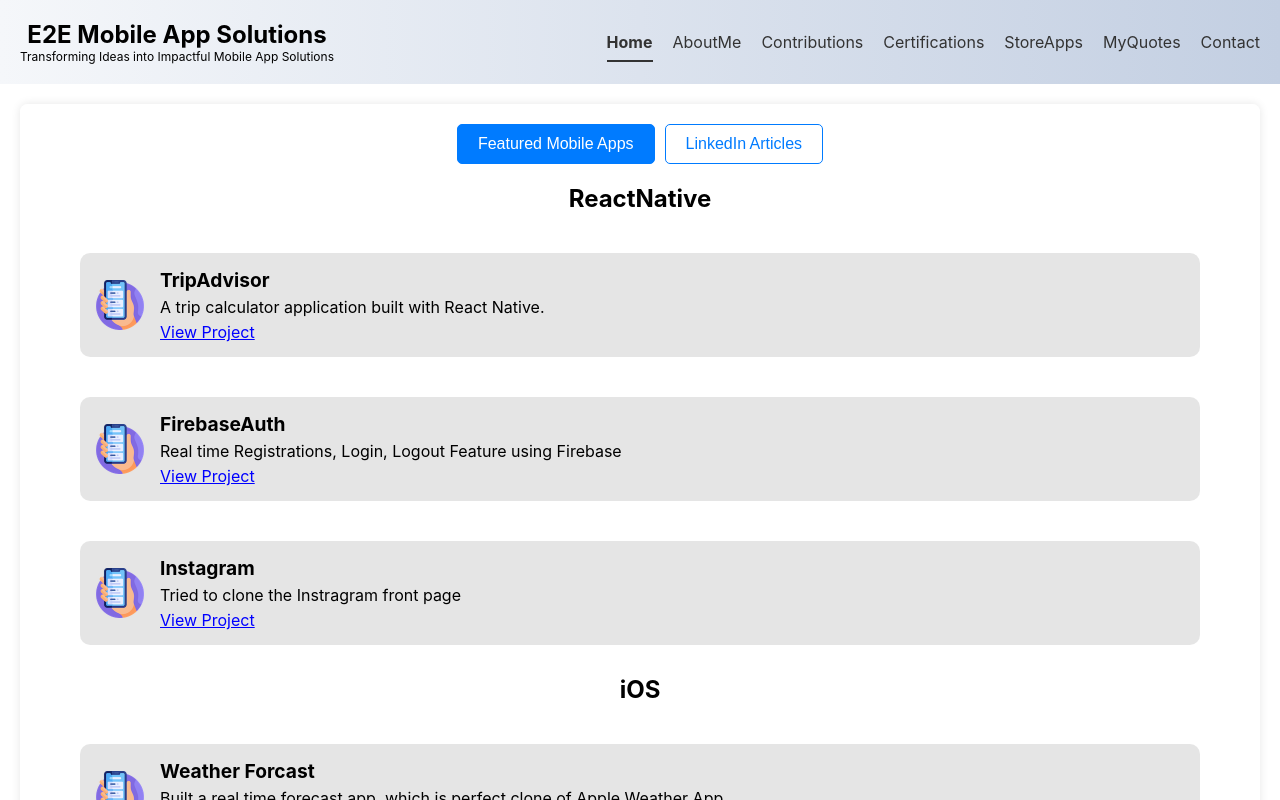
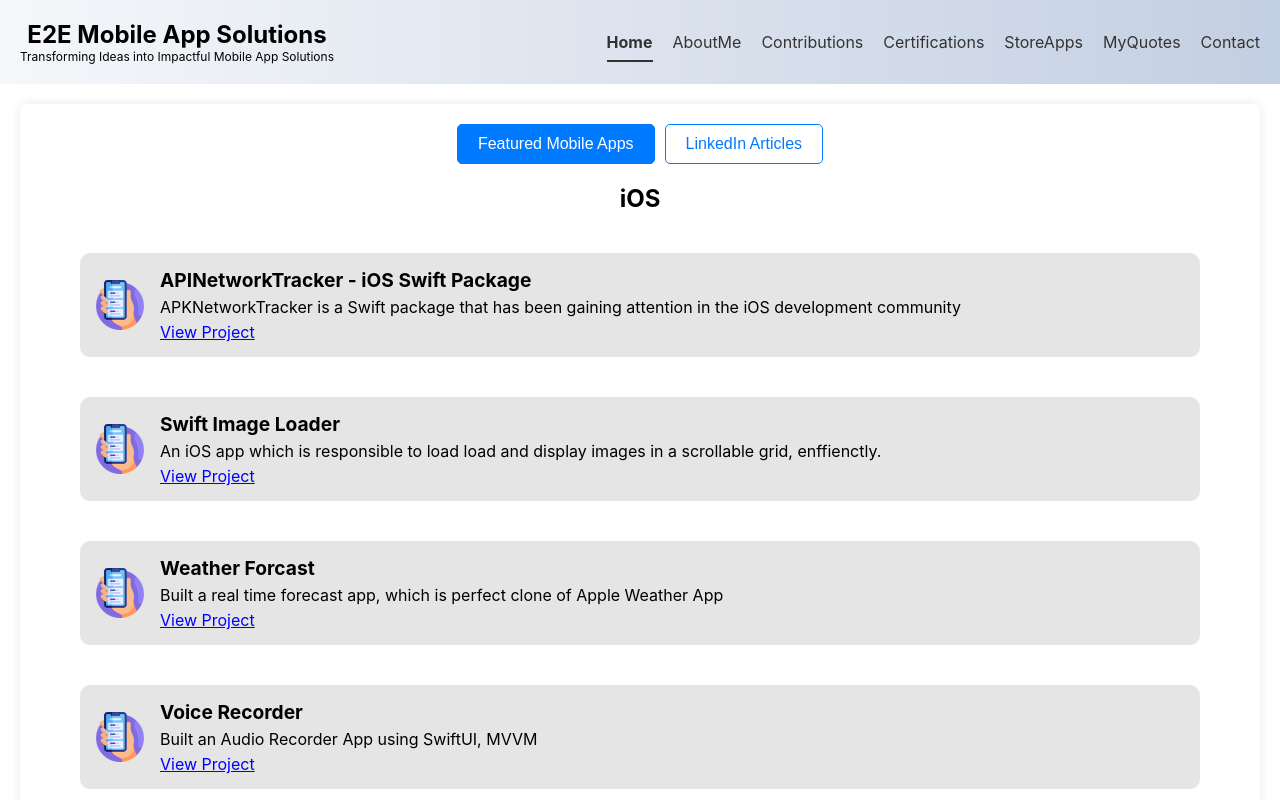
Before and after one commit to pavan-kumar-arepu/E2EMobileAppsSite, a React (Create React App) app: page /contributions in a window 1280 px wide. Shown: the top 800 px of the page. Built offline with nearby package versions, Linux system fonts and the light colour scheme.

Commit message:
Added new Contributions and updated browser title

```diff
--- a/public/index.html
+++ b/public/index.html
@@ -24,7 +24,7 @@
       work correctly both with client-side routing and a non-root public URL.
       Learn how to configure a non-root public URL by running `npm run build`.
     -->
-    <title>React App</title>
+    <title>Pavan E2E Mobile Apps</title>
   </head>
   <body>
     <noscript>You need to enable JavaScript to run this app.</noscript>
--- a/src/components/Tabs/Contributions/ContributionScreen.js
+++ b/src/components/Tabs/Contributions/ContributionScreen.js
@@ -5,6 +5,42 @@ import articleImage from "../../../assets/application.png";
 import CardItem from "../../../Reusable/CardItem";
 
 const featuredApps = {
+  iOS: [
+    {
+      name: "APINetworkTracker - iOS Swift Package",
+      description:
+        "APKNetworkTracker is a Swift package that has been gaining attention in the iOS development community",
+      link: "https://github.com/pavan-kumar-arepu/APKNetworkTracker-Package",
+      thumbnail: smartphoneImage,
+    },
+    {
+      name: "Swift Image Loader",
+      description:
+        "An iOS app which is responsible to load load and display images in a scrollable grid, enffienctly.",
+      link: "https://github.com/pavan-kumar-arepu/SpritualMaster-A-Smart-ImageLoaderApp",
+      thumbnail: smartphoneImage,
+    },
+    {
+      name: "Weather Forcast",
+      description:
+        "Built a real time forecast app, which is perfect clone of Apple Weather App",
+      link: "https://github.com/pavan-kumar-arepu/SwiftForecast",
+      thumbnail: smartphoneImage,
+    },
+    {
+      name: "Voice Recorder",
+      description: "Built an Audio Recorder App using SwiftUI, MVVM",
+      link: "https://github.com/pavan-kumar-arepu/AudioRecorderPavanKumar",
+      thumbnail: smartphoneImage,
+    },
+    {
+      name: "Spiritual Master",
+      description:
+        "Built a high performance image loader dynamically, with SwiftUI, Cache and API's",
+      link: "https://github.com/pavan-kumar-arepu/SmartImageLoader",
+      thumbnail: smartphoneImage,
+    },
+  ],
   ReactNative: [
     {
       name: "TripAdvisor",
@@ -23,28 +59,6 @@ const featuredApps = {
       name: "Instagram ",
       description: "Tried to clone the Instragram front page",
       link: "https://github.com/pavan-kumar-arepu/Instagram_React",
-      thumbnail: smartphoneImage,
-    },
-  ],
-  iOS: [
-    {
-      name: "Weather Forcast",
-      description:
-        "Built a real time forecast app, which is perfect clone of Apple Weather App",
-      link: "https://github.com/pavan-kumar-arepu/SwiftForecast",
-      thumbnail: smartphoneImage,
-    },
-    {
-      name: "Voice Recorder",
-      description: "Built an Audio Recorder App using SwiftUI, MVVM",
-      link: "https://github.com/pavan-kumar-arepu/AudioRecorderPavanKumar",
-      thumbnail: smartphoneImage,
-    },
-    {
-      name: "Spiritual Master",
-      description:
-        "Built a high performance image loader dynamically, with SwiftUI, Cache and API's",
-      link: "https://github.com/pavan-kumar-arepu/SmartImageLoader",
       thumbnail: smartphoneImage,
     },
   ],
@@ -74,9 +88,49 @@ const featuredApps = {
 
 const articles = [
   {
+    name: "APKNetwork Tracker",
+    description:
+      "An article on how to create a SwiftPackage Manager to Track API calls in iOS applications",
+    link: "https://www.linkedin.com/pulse/apknetworktracker-ios-applications-pavan-kumar-arepu-hyvbf/?trackingId=tjJjWp6YQY6x4B0gY%2BmLUQ%3D%3D",
+    thumbnail: articleImage,
+    isArticle: true,
+  },
+  {
+    name: "Pre-flight: InSide Mobile App Security",
+    description:
+      "An article on any mobile app security, this mainly focused on Preflight i.e. Inside the Mobile App Bundle",
+    link: "https://www.linkedin.com/pulse/pre-flight-inside-mobile-app-security-pavan-kumar-arepu-mpfff/?trackingId=dPY4NUKPQaeUG%2F2Nyc%2Bgsg%3D%3D",
+    thumbnail: articleImage,
+    isArticle: true,
+  },
+  {
+    name: "A Essential guide for Mobile App Security:",
+    description:
+      "An article on Mobile app security mainly focusing on Banking domain, Security and Authentication",
+    link: "https://www.linkedin.com/pulse/essential-mobile-app-security-banking-beyond-focus-pavan-kumar-arepu-hg6kc/?trackingId=dPY4NUKPQaeUG%2F2Nyc%2Bgsg%3D%3D",
+    thumbnail: articleImage,
+    isArticle: true,
+  },
+  {
     name: "Forecast Weather using AppleCloud",
     description: "Detailed article on using AppleCloud for weather forecasting",
     link: "https://www.linkedin.com/pulse/power-propritory-weatherapi-pavan-kumar-arepu-qrf8f/?trackingId=gfGMGEAoKi%2FOXH0JgT1v9Q%3D%3D",
+    thumbnail: articleImage,
+    isArticle: true,
+  },
+  {
+    name: "All In One ",
+    description:
+      "An artcile, I meticulously compared and contrasted these mobile platforms to help you navigate their differences and similarities.",
+    link: "https://www.linkedin.com/pulse/all-one-pavan-kumar-arepu-yppif/?trackingId=dPY4NUKPQaeUG%2F2Nyc%2Bgsg%3D%3D",
+    thumbnail: articleImage,
+    isArticle: true,
+  },
+  {
+    name: "The Subconscious Mind in Achieving Goals ",
+    description:
+      "An artcile on Embracing the Power of the Subconscious Mind in Achieving Goals",
+    link: "https://www.linkedin.com/pulse/embracing-power-subconscious-mind-achieving-goals-pavan-kumar-arepu-gc67f/?trackingId=dPY4NUKPQaeUG%2F2Nyc%2Bgsg%3D%3D",
     thumbnail: articleImage,
     isArticle: true,
   },
```
